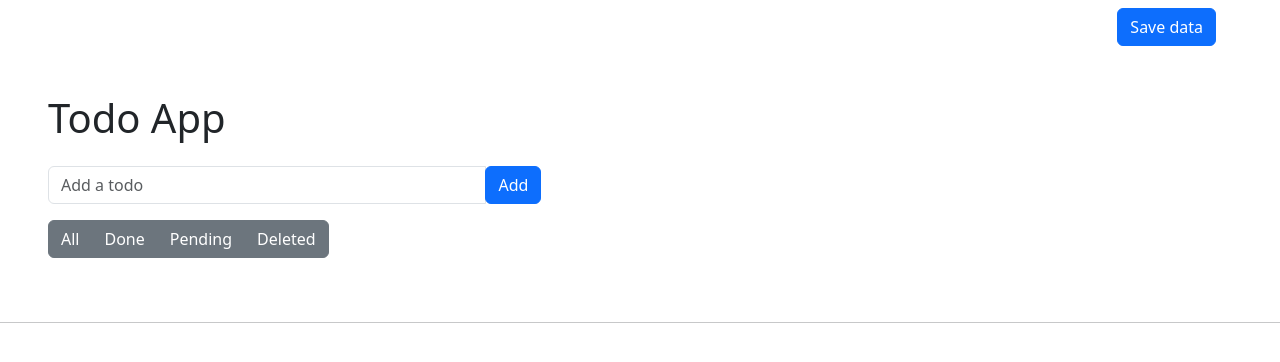
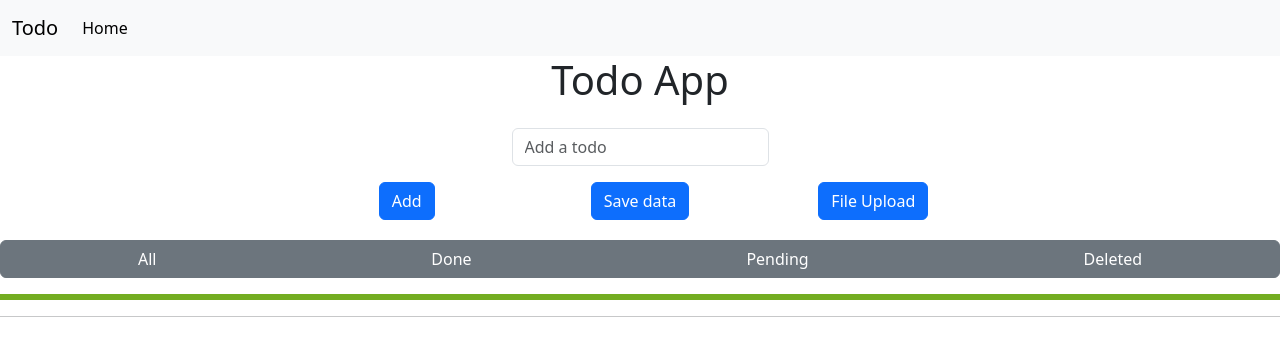
Before and after one commit to resurrectors/react_pages, a React (Create React App) app: page / in a window 1280 px wide. Shown: the top 362 px of the page. Built offline with nearby package versions, Linux system fonts and the light colour scheme.

Commit message:
finished styling of components

```diff
--- a/package.json
+++ b/package.json
@@ -4,6 +4,7 @@
   "version": "0.1.0",
   "private": true,
   "dependencies": {
+    "@popperjs/core": "^2.11.8",
     "@testing-library/jest-dom": "^5.17.0",
     "@testing-library/react": "^13.4.0",
     "@testing-library/user-event": "^13.5.0",
--- a/src/App.js
+++ b/src/App.js
@@ -2,10 +2,12 @@ import './App.css';
 import 'bootstrap/dist/css/bootstrap.min.css';
 import Todo from './Components/Todo';
 import CustomFileUpload from './Components/FileUpload';
+import Navbar from './Components/Navbar';
 function App() {
 
   return (
     <div>
+      <Navbar />
       <Todo />
       <hr />
       {/* <CustomFileUpload /> */}
--- /dev/null
+++ b/src/Components/Navbar.js
@@ -0,0 +1,42 @@
+function Navbar() {
+    return (
+        <nav class="navbar navbar-expand-lg bg-body-tertiary">
+            <div class="container-fluid">
+                <a class="navbar-brand" href="/">Todo</a>
+                <button class="navbar-toggler" type="button" data-bs-toggle="collapse" data-bs-target="#navbarSupportedContent" aria-controls="navbarSupportedContent" aria-expanded="false" aria-label="Toggle navigation">
+                    <span class="navbar-toggler-icon"></span>
+                </button>
+                <div class="collapse navbar-collapse" id="navbarSupportedContent">
+                    <ul class="navbar-nav me-auto mb-2 mb-lg-0">
+                        <li class="nav-item">
+                            <a class="nav-link active" aria-current="page" href="/">Home</a>
+                        </li>
+                        {/* <li class="nav-item">
+                            <a class="nav-link" href="https://www.google.com">Link</a>
+                        </li> */}
+                        {/* <li class="nav-item dropdown">
+                            <a class="nav-link dropdown-toggle" href="https://www.google.com" role="button" data-bs-toggle="dropdown" aria-expanded="false">
+                                Dropdown
+                            </a>
+                            <ul class="dropdown-menu">
+                                <li><a class="dropdown-item" href="https://www.google.com">Action</a></li>
+                                <li><a class="dropdown-item" href="https://www.google.com">Another action</a></li>
+                                <li><hr class="dropdown-divider" /></li>
+                                <li><a class="dropdown-item" href="https://www.google.com">Something else here</a></li>
+                            </ul>
+                        </li> */}
+                        {/* <li class="nav-item">
+                            <a class="nav-link disabled" aria-disabled="true" href="https://www.google.com">Disabled</a>
+                        </li> */}
+                    </ul>
+                    {/* <form class="d-flex" role="search">
+                        <input class="form-control me-2" type="search" placeholder="Search" aria-label="Search" />
+                        <button class="btn btn-outline-success" type="submit">Search</button>
+                    </form> */}
+                </div>
+            </div>
+        </nav>
+    );
+}
+
+export default Navbar;
--- a/src/Components/Todo.js
+++ b/src/Components/Todo.js
@@ -1,5 +1,6 @@
 import { useEffect, useState } from "react";
 import DownloadJsonData from "../MultiPurpose/DownloadJsonData";
+import CustomFileUpload from "./FileUpload";
 
 
 function Todo() {
@@ -16,7 +17,7 @@ function Todo() {
                 setTodos(storedTodos);
             }
         }
-    }, []);
+    }, [todos.length]);
 
     // Update local storage whenever todos change
     useEffect(() => {
@@ -81,29 +82,61 @@ function Todo() {
 
     return (
         <div>
-            <DownloadJsonData data={todos} />
-            <div className="m-5">
-                <div className="col-5 mt-5">
-                    <h1 className="mb-4">Todo App</h1>
-                    <div className="todo-container">
-                        <div className="input-group mb-3">
-                            <input
-                                type="text"
-                                className="form-control"
-                                placeholder="Add a todo"
-                                value={inputValue}
-                                onChange={handleInputChange}
-                            />
-                            <div className="input-group-append">
+            <h1 className="mb-4 text-center">Todo App</h1>
+            <div className="row align-content-center justify-content-center">
+                <div style={{ "width": "700px" }}>
+                    <div className="input-group mb-3" style={{ "justifyContent": "center", "alignContent": "center" }}>
+                        <div>
+                            <input type="text" className="form-control" placeholder="Add a todo" value={inputValue} onChange={handleInputChange} />
+                        </div>
+                    </div>
+                    <div className="row text-center" style={{ "justifyContent": "center", "alignContent": "center" }}>
+                        <div className="col">
                             <button className="btn btn-primary" type="button" onClick={handleAddTodo}>Add</button>
                         </div>
+                        <div className="col">
+                            <DownloadJsonData data={todos} />
                         </div>
+                        <div className="col">
+                            {/* <button className="btn btn-primary" type="button" onClick={() => { console.log("in file") }}>Upload File</button> */}
+                            {/* <CustomFileUpload /> */}
+                            {/* <!-- Button trigger modal --> */}
+                            <button type="button" class="btn btn-primary" data-bs-toggle="modal" data-bs-target="#exampleModal">
+                                File Upload
+                            </button>
+
+                            {/* <!-- Modal --> */}
+                            <div class="modal fade" id="exampleModal" tabindex="-1" aria-labelledby="exampleModalLabel" aria-hidden="true">
+                                <div class="modal-dialog">
+                                    <div class="modal-content">
+                                        <div class="modal-header">
+                                            <h1 class="modal-title fs-5" id="exampleModalLabel">File Upload</h1>
+                                            <button type="button" class="btn-close" data-bs-dismiss="modal" aria-label="Close"></button>
+                                        </div>
+                                        <div class="modal-body">
+                                            <CustomFileUpload />
+                                        </div>
+                                        <div class="modal-footer">
+                                            <button type="button" class="btn btn-secondary" data-bs-dismiss="modal">Close</button>
+                                            {/* <button type="button" class="btn btn-primary">Save changes</button> */}
+                                        </div>
+                                    </div>
+                                </div>
+                            </div>
+                        </div>
+                    </div>
+                </div>
+            </div>
+            <div className="todo-container">
+                <div className="row align-content-center justify-content-center">
                     <div className="btn-group mb-3" role="group">
                         <button type="button" className="btn btn-secondary" onClick={() => handleFilterChange('all')}>All</button>
                         <button type="button" className="btn btn-secondary" onClick={() => handleFilterChange('done')}>Done</button>
                         <button type="button" className="btn btn-secondary" onClick={() => handleFilterChange('pending')}>Pending</button>
                         <button type="button" className="btn btn-secondary" onClick={() => handleFilterChange('deleted')}>Deleted</button>
                     </div>
+                </div>
+                <div style={{ "border": "3px solid #73AD21" }}>
                     {Object.entries(groupedTodos).map(([date, todos]) => (
                         <div key={date}>
                             <h4 className="mt-3">{date}</h4>
@@ -111,7 +144,7 @@ function Todo() {
                                 <thead>
                                     <tr>
                                         <th scope="col">Status</th>
-                                            <th scope="col">Details</th>
+                                        <th style={{ "width": "1000px" }} scope="col">Details</th>
                                         <th scope="col">Actions</th>
                                     </tr>
                                 </thead>
@@ -128,7 +161,11 @@ function Todo() {
                                                     />
                                                 </div>
                                             </td>
-                                                <td><div style={{ "width": "500px", "max-width": "500px", "margin": "auto", "border": "3px solid #73AD21" }}>{todo.text}</div></td>
+                                            <td>
+                                                <div>
+                                                    {todo.text}
+                                                </div>
+                                            </td>
                                             <td>
                                                 <div className="row align-items-center justify-content-center">
                                                     <div className="col-6 align-items-center">
@@ -154,7 +191,6 @@ function Todo() {
                 </div>
             </div>
         </div>
-        </div>
     );
 }
 
--- a/src/MultiPurpose/DownloadJsonData.js
+++ b/src/MultiPurpose/DownloadJsonData.js
@@ -27,11 +27,11 @@ function DownloadJsonData({ data, filename }) {
 
     return (
 
-        <div className="row justify-content-end m-2">
-            <div className="col-2 text-center">
-                <button className="btn btn-primary" onClick={downloadJSON}>Save data</button>
-            </div>
+
+        <div>
+            <button className="btn btn-primary" onClick={downloadJSON}>Save data</button>
         </div>
+
     );
 }
 
--- a/src/index.js
+++ b/src/index.js
@@ -3,6 +3,9 @@ import ReactDOM from 'react-dom/client';
 import './index.css';
 import App from './App';
 import reportWebVitals from './reportWebVitals';
+import 'bootstrap/dist/css/bootstrap.min.css';
+import 'bootstrap/dist/js/bootstrap.bundle.min';
+
 
 const root = ReactDOM.createRoot(document.getElementById('root'));
 root.render(
```
Also changed, not shown: 1 other file (tests, documents, lock files or other folders). Lines whose indentation alone changed are shown as unchanged.
